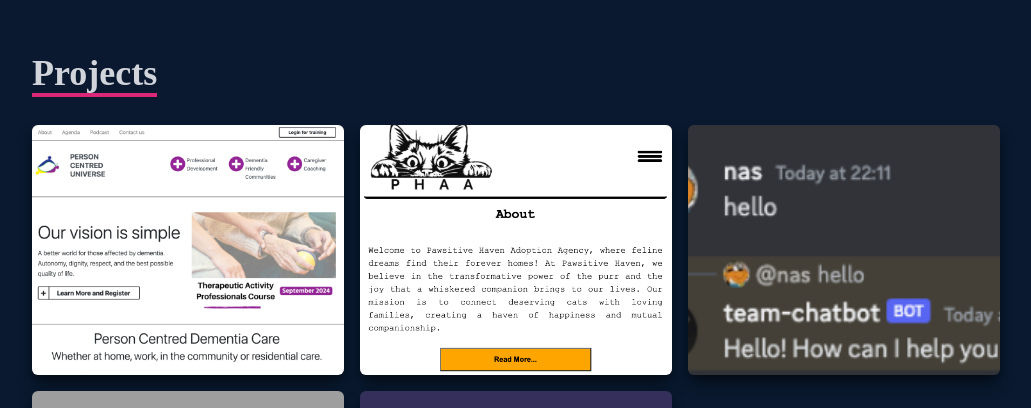
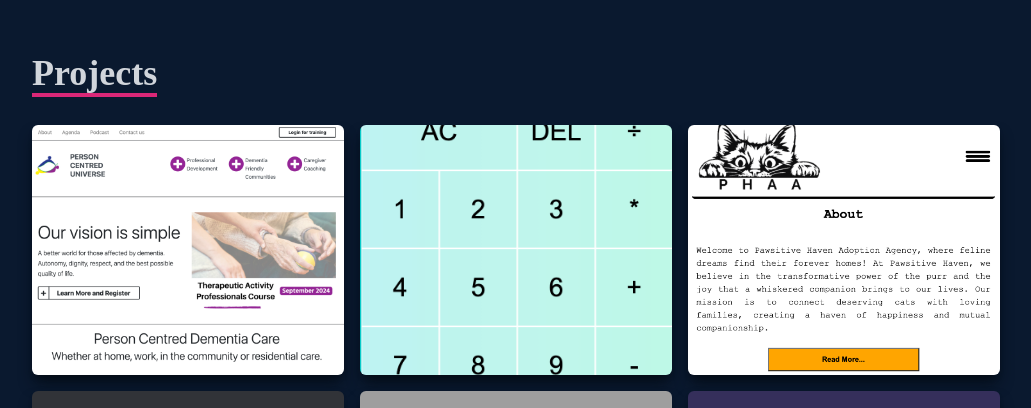
Before and after one commit to nascho/portfolio-react, a React (Create React App) app: page / in a window 1280 px wide. Shown: the part 2363-2771 px from the top of the page, without its empty margins (124-1155 px from the left). Built offline with nearby package versions, Linux system fonts and the light colour scheme; grey boxes are pictures that could not be loaded.

Commit message:
created object for calculator app

```diff
--- a/src/data/data.js
+++ b/src/data/data.js
@@ -3,43 +3,52 @@ import PHAA from '../assets/projects/phaa.png';
 import Discord from '../assets/projects/discord.png';
 import Blog from '../assets/projects/blog.png';
 import Todo from '../assets/projects/todo.png';
+import Calculator from '../assets/projects/calculator.png';
 
 
 export const data = [
     {
         id:1,
-        name:"BootStrap, Python & Wagtail CMS for Person Centred Universe website",
+        name:"BootStrap, Python & Wagtail CMS - Person Centred Universe website",
         image:PCU,
         github:"",
         site:"https://www.personcentreduniverse.com",
     },
     {
         id:2,
-        name:"HTML, CSS & JavaScript, Adoption Agency website for Founders & Coders",
+        name:"HTML, CSS, ReactJS, JavaScript & NodeJS - Calculator App",
+        image:Calculator,
+        github:"https://github.com/nascho/react-calculator.git",
+        site:"http://44.202.41.185",
+    },
+    {
+        id:3,
+        name:"HTML, CSS & JavaScript, Adoption Agency website - Founders & Coders",
         image:PHAA,
         github:"https://github.com/fac30/nas-isaac-bahja-agency.git",
         site:"",
     },
     {
-        id:3,
-        name:"JavaScript & Jest Test Framework, Discord OpenAI Chatbot for Founders & Coders",
+        id:4,
+        name:"JavaScript & Jest Test Framework, Discord OpenAI Chatbot - Founders & Coders",
         image:Discord,
         github:"https://github.com/fac30/bahja-isaac-nas-discord-chatbot.git",
         site:"",
     },
     {
-        id:4,
-        name:"BootStrap, JavaScript, EJS, NodeJS, Mongoose, MongoDB & OpenAI Blog site for Founders & Coders",
+        id:5,
+        name:"BootStrap, JavaScript, EJS, NodeJS, Mongoose, MongoDB & OpenAI Blog site - Founders & Coders",
         image:Blog,
         github:"https://github.com/fac30/ali-nas-travel-blog.git",
         site:"",
     },
     {
-        id:4,
-        name:"HTML, CSS & JavaScript Todo Application",
+        id:6,
+        name:"HTML, CSS & JavaScript - Todo App",
         image:Todo,
         github:"https://github.com/nascho/todo_list.git",
         site:"",
     },
 
+
 ]
```
